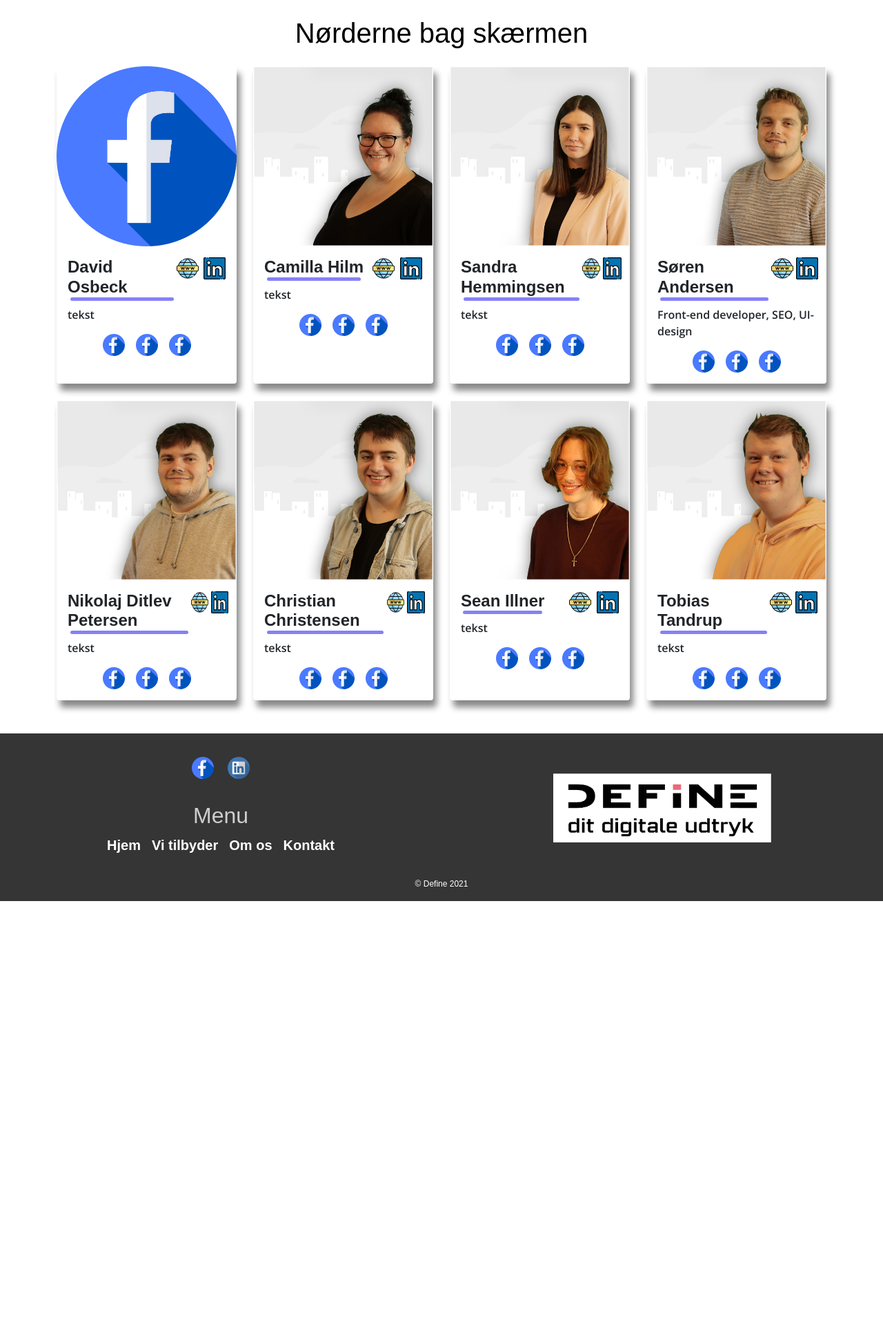
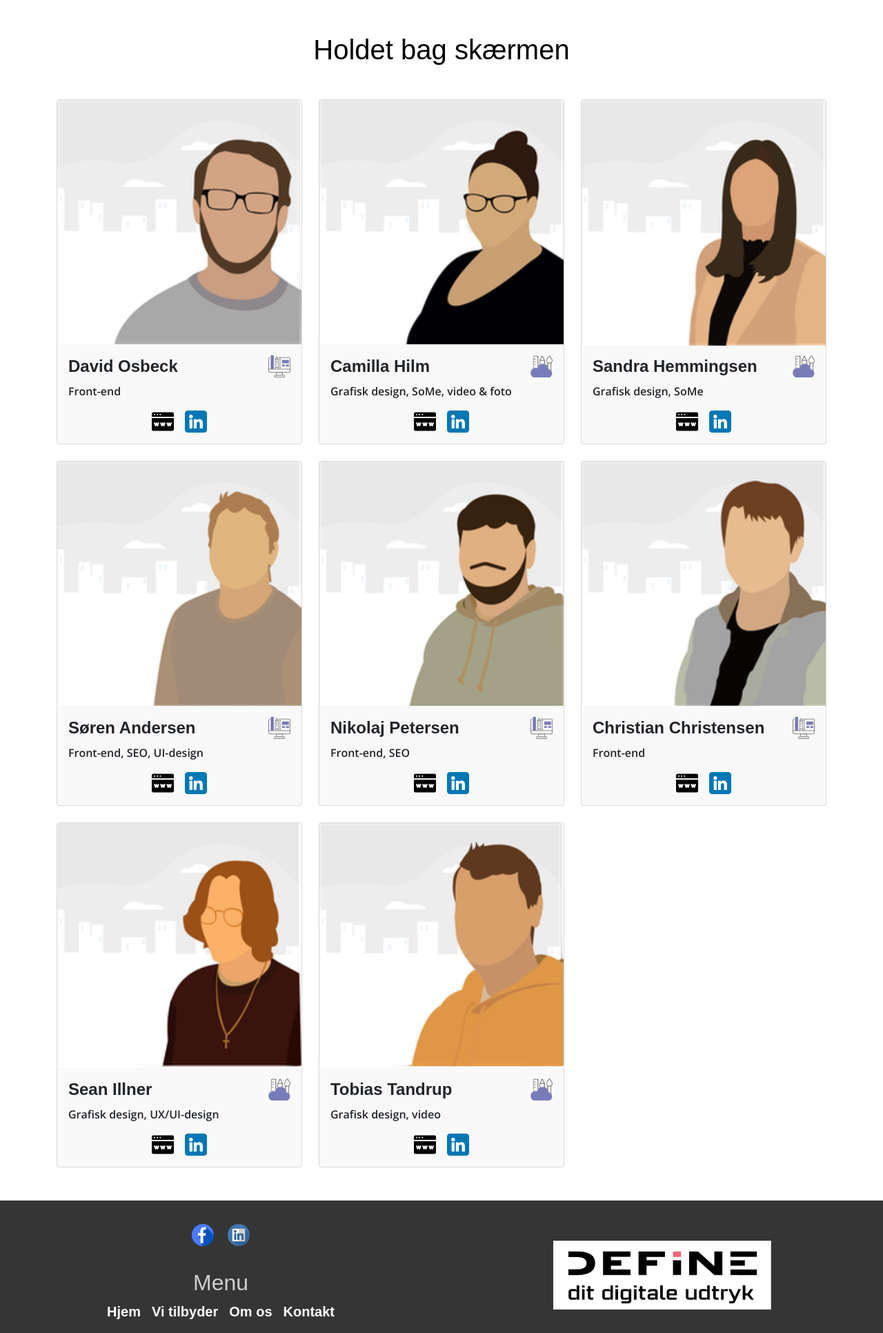
Before and after one commit to chc544/Define, a PHP site: page /omos.php in a window 1280 px wide. Shown: the part 86-2018 px from the top of the page at 69% size. Run offline with PHP 8.4, Linux system fonts and the light colour scheme; style sheets or scripts are compiled from the project's sources; some libraries are stand-ins or nearby versions; some web fonts are replaced.

Commit message:
- Rettelser til om os siden --> billeder, icons, tekst - tilføjelse af billeder i img mappen - link i menu og footer

```diff
--- a/css/omos.scss
+++ b/css/omos.scss
@@ -47,22 +47,48 @@ img {
   width: 32px;
 }
 
-.card__title__underline:after {
-  content: " ";
-  display: block;
-  width: 95%;
-  height: 5px;
-  background-color: #8581F6;
-  border-radius: 100px;
-  margin: auto;
-}
-
 .card__body__icon {
   height: 32px;
   width: 32px;
 }
 
-.card__border {
-  border: none;
-  box-shadow: 5px 10px 10px #888888;
+.card__bg {
+  background-color: #f9f9f9;
 }
+
+.cf img {
+  -webkit-transition: opacity 3s ease-in-out;
+  -moz-transition: opacity 3s ease-in-out;
+  -o-transition: opacity 3s ease-in-out;
+  transition: opacity 3s ease-in-out;
+}
+
+@keyframes cf3FadeInOut {
+  0% {
+    opacity:1;
+  }
+
+  35% {
+    opacity: 1;
+  }
+
+  65% {
+    opacity: 0;
+  }
+
+  100% {
+    opacity:0;
+  }
+}
+
+.cf img.top {
+  animation-name: cf3FadeInOut;
+  animation-timing-function: ease-in-out;
+  animation-iteration-count: infinite;
+  animation-duration: 3s;
+  animation-direction: alternate;
+}
+
+#cf {
+  position: absolute;
+}
--- a/includes/footer.php
+++ b/includes/footer.php
@@ -17,10 +17,10 @@
             <div class="footer__menu">
                 <h2 class="footer__menu__header mb-2 mt-4 text-center">Menu</h2>
                     <div class="d-flex flex-column flex-lg-row justify-content-lg-center text-center pb-3">
-                        <a class="fs-5 mx-2 text-decoration-none text-white" href="#">Hjem</a>
+                        <a class="fs-5 mx-2 text-decoration-none text-white" href="index.php">Hjem</a>
                         <a class="fs-5 mx-2 text-decoration-none text-white" href="#">Vi tilbyder</a>
-                        <a class="fs-5 mx-2 text-decoration-none text-white" href="#">Om os</a>
-                        <a class="fs-5 mx-2 text-decoration-none text-white" href="#">Kontakt</a>
+                        <a class="fs-5 mx-2 text-decoration-none text-white" href="omos.php">Om os</a>
+                        <a class="fs-5 mx-2 text-decoration-none text-white" href="kontakt.php">Kontakt</a>
                     </div>
             </div>
         </div>
--- a/includes/menu.php
+++ b/includes/menu.php
@@ -1,6 +1,6 @@
 <nav class="navbar navbar-expand-lg navbar-light">
     <div class="container">
-        <a class="navbar-brand" href="#">
+        <a class="navbar-brand" href="index.php">
             <img class="me-5 nav__logo" src="img/logo.png" alt="logo af define - dit digitale udtryk">
         </a>
         <button class="navbar-toggler" type="button" data-bs-toggle="collapse" data-bs-target="#navbarNavDropdown" aria-controls="navbarNavDropdown" aria-expanded="false" aria-label="Toggle navigation">
@@ -9,16 +9,16 @@
         <div class="collapse navbar-collapse text-center" id="navbarNavDropdown">
             <ul class="navbar-nav">
                 <li class="nav-item">
-                    <a class="nav-link fs-5 me-4" href="#">Hjem</a>
+                    <a class="nav-link fs-5 me-4" href="index.php">Hjem</a>
                 </li>
                 <li class="nav-item">
                     <a class="nav-link fs-5 me-4" href="#">Vi tilbyder</a>
                 </li>
                 <li class="nav-item">
-                    <a class="nav-link fs-5 me-4" href="#">Om os</a>
+                    <a class="nav-link fs-5 me-4" href="omos.php">Om os</a>
                 </li>
                 <li class="nav-item">
-                    <a class="nav-link fs-5 me-4" href="#">Kontakt</a>
+                    <a class="nav-link fs-5 me-4" href="kontakt.php">Kontakt</a>
                 </li>
             </ul>
         </div>
--- a/omos.php
+++ b/omos.php
@@ -1,204 +1,212 @@
 <?php include 'includes/top.php';?>
 
-<h1 class="text-center my-4">Nørderne bag skærmen</h1>
+<h1 class="text-center my-5">Holdet bag skærmen</h1>
 <section class="d-grid container mb-5">
-    <div class="row row-cols-1 row-cols-md-2 row-cols-xl-4 g-4">
+    <div class="row row-cols-1 row-cols-md-2 row-cols-xl-3 g-4">
                     <!--David -->
         <div class="col d-flex justify-content-center justify-content-md-end">
-            <div class="card card__border" style="width: 20rem;">
-                <img src="img/facebookicon.png" class="card-img-top" alt="billede af David Osbeck">
+            <div class="card card__bg">
+                <div class="cf">
+                <img src="img/davidflat.png" id="cf" class="card-img-top top" alt="billede af David Osbeck">
+                <img src="img/david.png" class="card-img-top" alt="billede af David Osbeck">
+                </div>
                 <div class="card-body">
                     <div class="d-flex justify-content-between">
                             <h4 class="card-title card__title__underline my-auto">David Osbeck</h4>
                         <div class="d-flex justify-content-end">
+                            <img class="card__body__icon" src="img/frontendikon.png" alt="ikon for front-end">
+                    </div>
+                </div>
+                    <p class="card-text card__text__font mt-2">Front-end</p>
+                    <div class="d-flex justify-content-center mt-3">
                         <a href="https://davidosbeck.dk/">
-                                <img class="card__title__icon me-1" src="img/websiteiconcard.png" alt="website ikon link">
+                            <img class="card__title__icon me-2" src="img/websiteiconcard.png" alt="website ikon link">
                         </a>
                         <a href="https://www.linkedin.com/in/david-osbeck-4982bb1b8/">
-                                <img class="card__title__icon ms-1" src="img/linkediniconcard.png" alt="linkedIn ikon link">
+                            <img class="card__title__icon ms-2" src="img/linkediniconcard.png" alt="linkedIn ikon link">
                         </a>
-                    </div>
-                </div>
-                    <p class="card-text card__text__font mt-2">tekst</p>
-                    <div class="d-flex justify-content-center mt-3">
-                        <img class="card__body__icon mx-2" src="img/facebookicon.png" alt="">
-                        <img class="card__body__icon mx-2" src="img/facebookicon.png" alt="">
-                        <img class="card__body__icon mx-2" src="img/facebookicon.png" alt="">
                     </div>
                 </div>
             </div>
         </div>
                     <!--Camilla -->
-        <div class="col d-flex justify-content-center justify-content-md-start justify-content-xl-end">
-            <div class="card card__border" style="width: 20rem;">
+        <div class="col d-flex justify-content-center justify-content-md-start justify-content-xl-center">
+            <div class="card card__bg">
+                <div class="cf">
+                    <img src="img/camillaflat.png" id="cf" class="card-img-top top" alt="billede af Camilla Hilm">
                     <img src="img/camilla.png" class="card-img-top" alt="billede af Camilla Hilm">
+                </div>
                 <div class="card-body">
                     <div class="d-flex justify-content-between">
                         <h4 class="card-title card__title__underline my-auto">Camilla Hilm</h4>
                         <div class="d-flex justify-content-end">
-                            <a href="#">
-                                <img class="card__title__icon me-1" src="img/websiteiconcard.png" alt="website ikon link">
+                            <img class="card__body__icon" src="img/grafiskdesignikon.png" alt="ikon for grafisk design">
+                        </div>
+                    </div>
+                    <p class="card-text card__text__font mt-2">Grafisk design, SoMe, video & foto</p>
+                    <div class="d-flex justify-content-center mt-3">
+                        <a href="https://detgamlehus.dk/portfolio/">
+                            <img class="card__title__icon me-2" src="img/websiteiconcard.png" alt="website ikon link">
                         </a>
                         <a href="https://www.linkedin.com/in/camilla-hilm-412b14175/">
-                                <img class="card__title__icon ms-1" src="img/linkediniconcard.png" alt="linkedIn ikon link">
+                            <img class="card__title__icon ms-2" src="img/linkediniconcard.png" alt="linkedIn ikon link">
                         </a>
-                        </div>
-                    </div>
-                    <p class="card-text card__text__font mt-2">tekst</p>
-                    <div class="d-flex justify-content-center mt-3">
-                        <img class="card__body__icon mx-2" src="img/facebookicon.png" alt="">
-                        <img class="card__body__icon mx-2" src="img/facebookicon.png" alt="">
-                        <img class="card__body__icon mx-2" src="img/facebookicon.png" alt="">
                     </div>
                 </div>
             </div>
         </div>
                     <!--Sandra-->
         <div class="col d-flex justify-content-center justify-content-md-end justify-content-xl-start">
-            <div class="card card__border" style="width: 20rem;">
+            <div class="card card__bg">
+                <div class="cf">
+                    <img src="img/sandraflat.png" id="cf" class="card-img-top top" alt="billede af Sandra Hemmingsen">
                     <img src="img/sandra.png" class="card-img-top" alt="billede af Sandra Hemmingsen">
+                </div>
                 <div class="card-body">
                     <div class="d-flex justify-content-between">
-                        <h4 class="card-title card__title__underline my-auto">Sandra Hemmingsen</h4>
+                        <h4 class="card-title my-auto">Sandra Hemmingsen</h4>
                         <div class="d-flex justify-content-end">
-                            <a href="#">
-                                <img class="card__title__icon me-1" src="img/websiteiconcard.png" alt="website ikon link">
+                            <img class="card__body__icon" src="img/grafiskdesignikon.png" alt="ikon for grafisk design">
+                        </div>
+                    </div>
+                    <p class="card-text card__text__font mt-2">Grafisk design, SoMe</p>
+                    <div class="d-flex justify-content-center mt-3">
+                        <a href="http://sandrahemmingsen.dk/">
+                            <img class="card__title__icon me-2" src="img/websiteiconcard.png" alt="website ikon link">
                         </a>
                         <a href="https://www.linkedin.com/in/sandra-hemmingsen-528755203/">
-                                <img class="card__title__icon ms-1" src="img/linkediniconcard.png" alt="linkedIn ikon link">
+                            <img class="card__title__icon ms-2" src="img/linkediniconcard.png" alt="linkedIn ikon link">
                         </a>
-                        </div>
-                    </div>
-                    <p class="card-text card__text__font mt-2">tekst</p>
-                    <div class="d-flex justify-content-center mt-3">
-                        <img class="card__body__icon mx-2" src="img/facebookicon.png" alt="">
-                        <img class="card__body__icon mx-2" src="img/facebookicon.png" alt="">
-                        <img class="card__body__icon mx-2" src="img/facebookicon.png" alt="">
                     </div>
                 </div>
             </div>
         </div>
                     <!--Søren -->
-        <div class="col d-flex justify-content-center justify-content-md-start justify-content-xl-start">
-            <div class="card card__border" style="width: 20rem;">
+        <div class="col d-flex justify-content-center justify-content-md-start justify-content-xl-end">
+            <div class="card card__bg">
+                <div class="cf">
+                    <img src="img/sørenflat.png" id="cf" class="card-img-top top" alt="billede af Søren Andersen">
                     <img src="img/søren.png" class="card-img-top" alt="billede af Søren Andersen">
+                </div>
                 <div class="card-body">
                     <div class="d-flex justify-content-between">
                         <h4 class="card-title card__title__underline my-auto">Søren Andersen</h4>
                         <div class="d-flex justify-content-end">
+                            <img class="card__body__icon" src="img/frontendikon.png" alt="ikon for front-end">
+                        </div>
+                    </div>
+                    <p class="card-text card__text__font mt-2">Front-end, SEO, UI-design</p>
+                    <div class="d-flex justify-content-center mt-3">
                         <a href="http://www.s-andersen.dk/">
-                                <img class="card__title__icon me-1" src="img/websiteiconcard.png" alt="website ikon link">
+                            <img class="card__title__icon me-2" src="img/websiteiconcard.png" alt="website ikon link">
                         </a>
                         <a href="https://www.linkedin.com/in/s%C3%B8ren-andersen-900379202/">
-                                <img class="card__title__icon ms-1" src="img/linkediniconcard.png" alt="linkedIn ikon link">
+                            <img class="card__title__icon ms-2" src="img/linkediniconcard.png" alt="linkedIn ikon link">
                         </a>
-                        </div>
-                    </div>
-                    <p class="card-text card__text__font mt-2">Front-end developer, SEO, UI-design</p>
-                    <div class="d-flex justify-content-center mt-3">
-                        <img class="card__body__icon mx-2" src="img/facebookicon.png" alt="">
-                        <img class="card__body__icon mx-2" src="img/facebookicon.png" alt="">
-                        <img class="card__body__icon mx-2" src="img/facebookicon.png" alt="">
                     </div>
                 </div>
             </div>
         </div>
                     <!--Nicolaj-->
-        <div class="col d-flex justify-content-center justify-content-md-end">
-            <div class="card card__border" style="width: 20rem;">
-                <img src="img/nikolaj.png" class="card-img-top" alt="billede af Nikolaj Ditlev Petersen">
+        <div class="col d-flex justify-content-center justify-content-md-end justify-content-xl-center">
+            <div class="card card__bg">
+                <div class="cf">
+                    <img src="img/nikolajflat.png" id="cf" class="card-img-top top" alt="billede af Nikolaj Petersen">
+                    <img src="img/nikolaj.png" class="card-img-top" alt="billede af Nikolaj Petersen">
+                </div>
                 <div class="card-body">
                     <div class="d-flex justify-content-between">
-                        <h4 class="card-title card__title__underline my-auto">Nikolaj Ditlev Petersen</h4>
+                        <h4 class="card-title card__title__underline my-auto">Nikolaj Petersen</h4>
                         <div class="d-flex justify-content-end">
-                            <a href="#">
-                                <img class="card__title__icon me-1" src="img/websiteiconcard.png" alt="website ikon link">
+                            <img class="card__body__icon" src="img/frontendikon.png" alt="ikon for front-end">
+                        </div>
+                    </div>
+                    <p class="card-text card__text__font mt-2">Front-end, SEO</p>
+                    <div class="d-flex justify-content-center mt-3">
+                        <a href="http://www.nikolajditlev.me/">
+                            <img class="card__title__icon me-2" src="img/websiteiconcard.png" alt="website ikon link">
                         </a>
                         <a href="https://www.linkedin.com/in/nikolaj-ditlev-petersen/">
-                                <img class="card__title__icon ms-1" src="img/linkediniconcard.png" alt="linkedIn ikon link">
+                            <img class="card__title__icon ms-2" src="img/linkediniconcard.png" alt="linkedIn ikon link">
                         </a>
-                        </div>
-                    </div>
-                    <p class="card-text card__text__font mt-2">tekst</p>
-                    <div class="d-flex justify-content-center mt-3">
-                        <img class="card__body__icon mx-2" src="img/facebookicon.png" alt="">
-                        <img class="card__body__icon mx-2" src="img/facebookicon.png" alt="">
-                        <img class="card__body__icon mx-2" src="img/facebookicon.png" alt="">
                     </div>
                 </div>
             </div>
         </div>
                     <!--Christian -->
-        <div class="col d-flex justify-content-center justify-content-md-start justify-content-xl-end">
-            <div class="card card__border" style="width: 20rem;">
+        <div class="col d-flex justify-content-center justify-content-md-start justify-content-xl-start">
+            <div class="card card__bg">
+                <div class="cf">
+                    <img src="img/christianflat.png" id="cf" class="card-img-top top" alt="billede af Christian Christensen">
                     <img src="img/christian.png" class="card-img-top" alt="billede af Christian Christensen">
+                </div>
                 <div class="card-body">
                     <div class="d-flex justify-content-between">
                         <h4 class="card-title card__title__underline my-auto">Christian Christensen</h4>
                         <div class="d-flex justify-content-end">
-                            <a href="#">
-                                <img class="card__title__icon me-1" src="img/websiteiconcard.png" alt="website ikon link">
+                            <img class="card__body__icon" src="img/frontendikon.png" alt="ikon for front-end">
+                        </div>
+                    </div>
+                    <p class="card-text card__text__font mt-2">Front-end</p>
+                    <div class="d-flex justify-content-center mt-3">
+                        <a href="http://chri26gz.dk/portfolio/">
+                            <img class="card__title__icon me-2" src="img/websiteiconcard.png" alt="website ikon link">
                         </a>
                         <a href="https://www.linkedin.com/in/christian-christensen-279165206/">
-                                <img class="card__title__icon ms-1" src="img/linkediniconcard.png" alt="linkedIn ikon link">
+                            <img class="card__title__icon ms-2" src="img/linkediniconcard.png" alt="linkedIn ikon link">
                         </a>
-                        </div>
-                    </div>
-                    <p class="card-text card__text__font mt-2">tekst</p>
-                    <div class="d-flex justify-content-center mt-3">
-                        <img class="card__body__icon mx-2" src="img/facebookicon.png" alt="">
-                        <img class="card__body__icon mx-2" src="img/facebookicon.png" alt="">
-                        <img class="card__body__icon mx-2" src="img/facebookicon.png" alt="">
                     </div>
                 </div>
             </div>
         </div>
                     <!--Sean-->
-        <div class="col d-flex justify-content-center justify-content-md-end justify-content-xl-start">
-            <div class="card card__border" style="width: 20rem;">
+        <div class="col d-flex justify-content-center justify-content-md-end justify-content-xl-end">
+            <div class="card card__bg">
+                <div class="cf">
+                    <img src="img/seanflat.png" id="cf" class="card-img-top top" alt="billede af Sean Illner">
                     <img src="img/sean.png" class="card-img-top" alt="billede af Sean Illner">
+                </div>
                 <div class="card-body">
                     <div class="d-flex justify-content-between">
                         <h4 class="card-title card__title__underline my-auto">Sean Illner</h4>
                         <div class="d-flex justify-content-end">
-                            <a href="#">
-                                <img class="card__title__icon me-1" src="img/websiteiconcard.png" alt="website ikon link">
+                            <img class="card__body__icon" src="img/grafiskdesignikon.png" alt="ikon for grafisk design">
+                        </div>
+                    </div>
+                    <p class="card-text card__text__font mt-2">Grafisk design, UX/UI-design</p>
+                    <div class="d-flex justify-content-center mt-3">
+                        <a href="http://www.bjaef.dk/">
+                            <img class="card__title__icon me-2" src="img/websiteiconcard.png" alt="website ikon link">
                         </a>
                         <a href="https://www.linkedin.com/in/sean-illner/">
-                                <img class="card__title__icon ms-1" src="img/linkediniconcard.png" alt="linkedIn ikon link">
+                            <img class="card__title__icon ms-2" src="img/linkediniconcard.png" alt="linkedIn ikon link">
                         </a>
-                        </div>
-                    </div>
-                    <p class="card-text card__text__font mt-2">tekst</p>
-                    <div class="d-flex justify-content-center mt-3">
-                        <img class="card__body__icon mx-2" src="img/facebookicon.png" alt="">
-                        <img class="card__body__icon mx-2" src="img/facebookicon.png" alt="">
-                        <img class="card__body__icon mx-2" src="img/facebookicon.png" alt="">
                     </div>
                 </div>
             </div>
         </div>
                     <!--Tobias-->
-        <div class="col d-flex justify-content-center justify-content-md-start justify-content-xl-start">
-            <div class="card card__border" style="width: 20rem;">
-                <img src="img/tobias.png" class="card-img-top" alt="billede af Tobias Tandrup">
+        <div class="col d-flex justify-content-center justify-content-md-start justify-content-xl-center">
+            <div class="card card__bg">
+                <div class="cf">
+                    <img src="img/tobiasflat.png" id="cf" class="card-img-top top" alt="billede af Tobias Tandrup">
+                    <img src="img/Tobias.png" class="card-img-top" alt="billede af Tobias Tandrup">
+                </div>
                 <div class="card-body">
                     <div class="d-flex justify-content-between">
                         <h4 class="card-title card__title__underline my-auto">Tobias Tandrup</h4>
                         <div class="d-flex justify-content-end">
-                            <a href="#">
-                                <img class="card__title__icon me-1" src="img/websiteiconcard.png" alt="website ikon link">
+                            <img class="card__body__icon" src="img/grafiskdesignikon.png" alt="ikon for grafisk design">
+                        </div>
+                    </div>
+                    <p class="card-text card__text__font mt-2">Grafisk design, video</p>
+                    <div class="d-flex justify-content-center mt-3">
+                        <a href="https://tbtdesign.dk/">
+                            <img class="card__title__icon me-2" src="img/websiteiconcard.png" alt="website ikon link">
                         </a>
                         <a href="https://www.linkedin.com/in/tandrup-tobias/">
-                                <img class="card__title__icon ms-1" src="img/linkediniconcard.png" alt="linkedIn ikon link">
+                            <img class="card__title__icon ms-2" src="img/linkediniconcard.png" alt="linkedIn ikon link">
                         </a>
-                        </div>
-                    </div>
-                    <p class="card-text card__text__font mt-2">tekst</p>
-                    <div class="d-flex justify-content-center mt-3">
-                        <img class="card__body__icon mx-2" src="img/facebookicon.png" alt="">
-                        <img class="card__body__icon mx-2" src="img/facebookicon.png" alt="">
-                        <img class="card__body__icon mx-2" src="img/facebookicon.png" alt="">
                     </div>
                 </div>
             </div>
```
Also changed, not shown: img/camillaflat.png (added), img/christianflat.png (added), img/david.png (added), img/davidflat.png (added), img/frontendikon.png (added), img/grafiskdesignikon.png (added), img/linkediniconcard.png, img/nikolajflat.png (added), img/sandraflat.png (added), img/seanflat.png (added), img/sørenflat.png (added), img/tobiasflat.png (added), img/websiteiconcard.png. Lines whose indentation alone changed are shown as unchanged.
